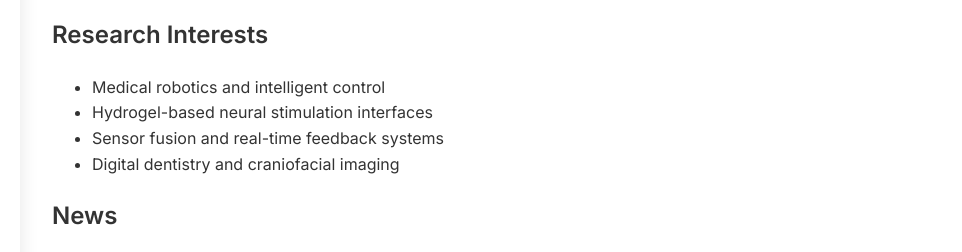
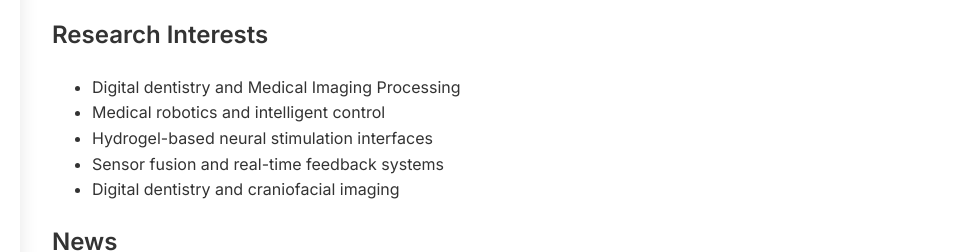
Before and after one commit to YanYan6WLF/YanYan.github.io, a plain HTML site: page index.html in a window 1280 px wide. Shown: the part 544-796 px from the top of the page, 318-1280 px from the left. Drawn offline with Linux system fonts and the light colour scheme.

Commit message:
Update index.html

```diff
--- a/index.html
+++ b/index.html
@@ -58,6 +58,7 @@
         <section>
           <h2>Research Interests</h2>
           <ul>
+            <li>Digital dentistry and Medical Imaging Processing</li>
             <li>Medical robotics and intelligent control</li>
             <li>Hydrogel-based neural stimulation interfaces</li>
             <li>Sensor fusion and real-time feedback systems</li>
```
